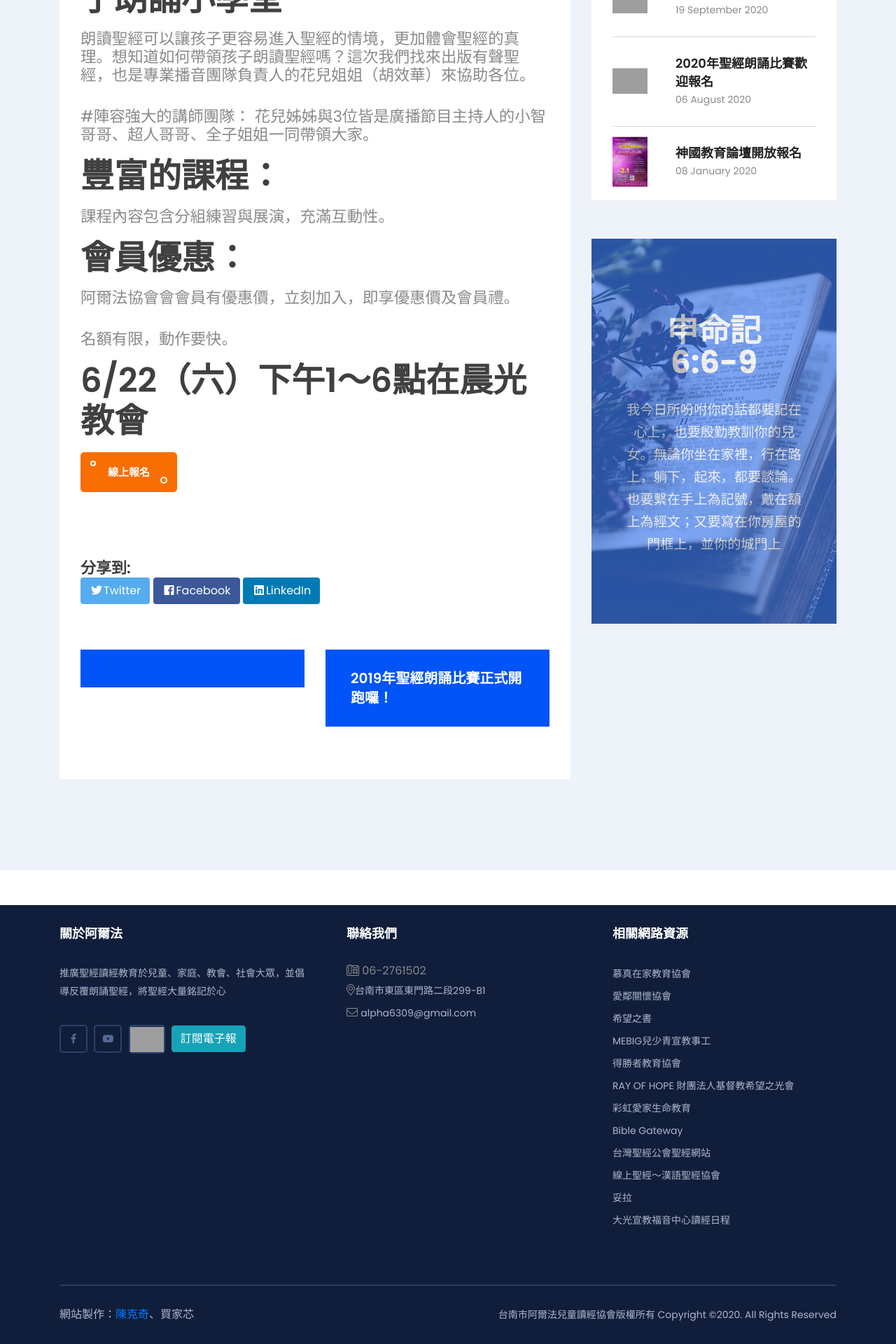
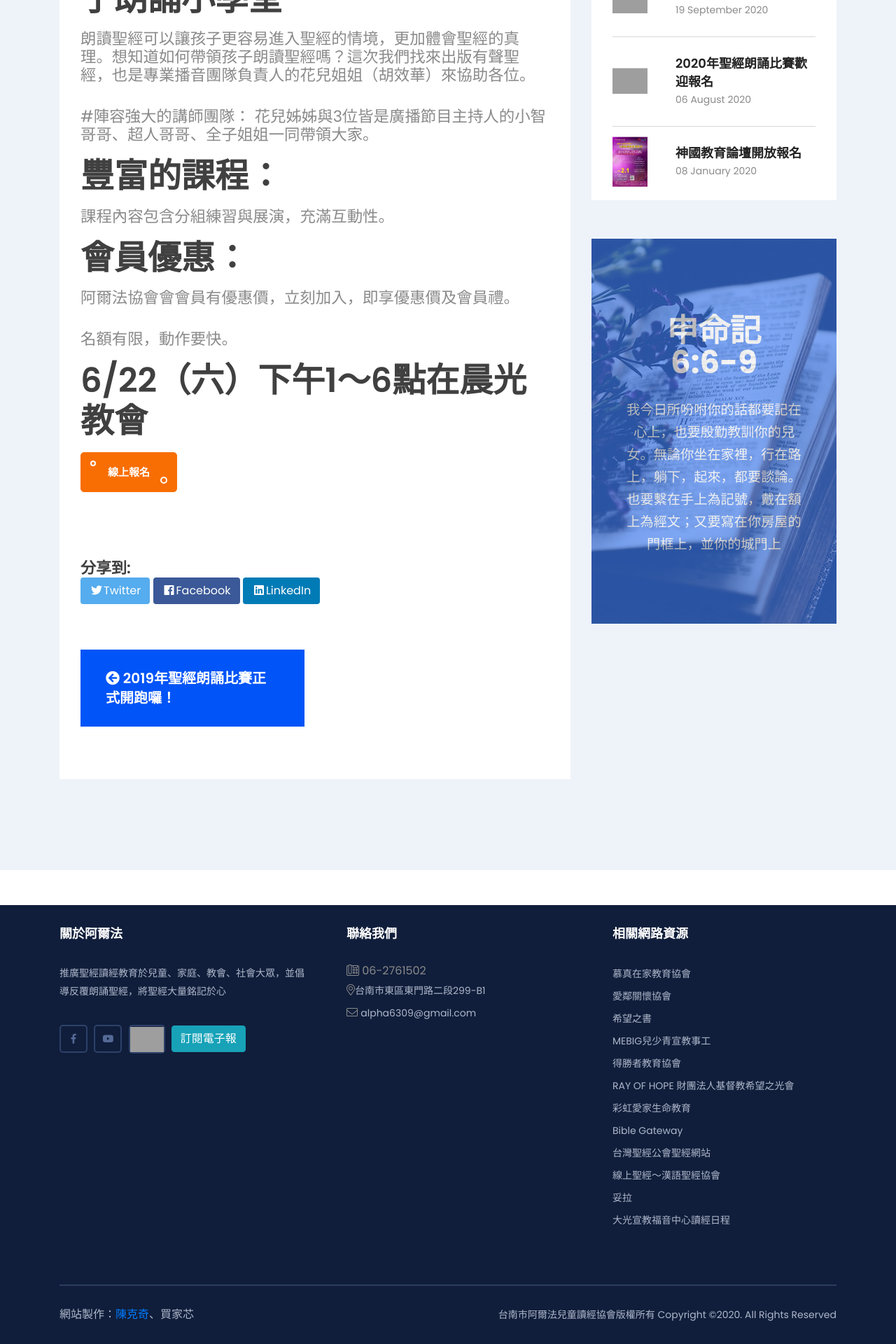
Before and after one commit to alpha6309/website, a Jekyll site: the page built from _posts/2019-05-28-親子朗誦課程.md, in a window 1280 px wide. Shown: the part 668-2588 px from the top of the page at 70% size. Built offline with Jekyll 4.4.1, drawn with Linux system fonts in a browser that asks for light colours; comment, search, counter and statistics services are not loaded; grey boxes are pictures that could not be loaded.

Commit message:
在最今下方連結加上箭頭

```diff
--- a/_layouts/post.html
+++ b/_layouts/post.html
@@ -30,18 +30,21 @@ header_image: "/assets/images/west-wall.jpg"
                     <div class="blog-story">
                         <div class="row">
                             <div class="col-lg-6">
-                                <div class="blog-story-1">
-								  {% if page.previous.url %}
-								     <h4 class="title"><a class="prev text-white" href="{{site.baseurl}}{{page.previous.url}}">{{page.previous.title}}</a></h4>
-								  {% endif %}
+                                    {% if page.next.url %}
+                                <div class="blog-story-1 blog-story-1">
+                                    <h4 class="title"><a class="prev text-white" href="{{site.baseurl}}{{page.next.url}}"><i class="fas fa-arrow-circle-left"></i> {{page.next.title}}</a></h4>
                                 </div>
+                                    {% endif %}
                             </div>
                             <div class="col-lg-6">
-                                <div class="blog-story-1 blog-story-1">
-								  {% if page.next.url %}
-								     <h4 class="title"><a class="prev text-white" href="{{site.baseurl}}{{page.next.url}}">{{page.next.title}}</a></h4>
-								  {% endif %}
+                                    {% if page.previous.url %}
+                                <div class="blog-story-1">
+                                    <h4 class="title">
+                                        <a class="prev text-white" href="{{site.baseurl}}{{page.previous.url}}">{{page.previous.title}}
+                                            <i class="fas fa-arrow-circle-right"></i></a>
+                                    </h4>
                                 </div>
+                                    {% endif %}
                             </div>
                         </div>
                     </div>
```
